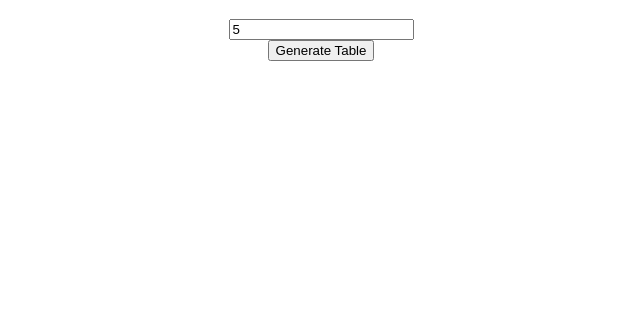
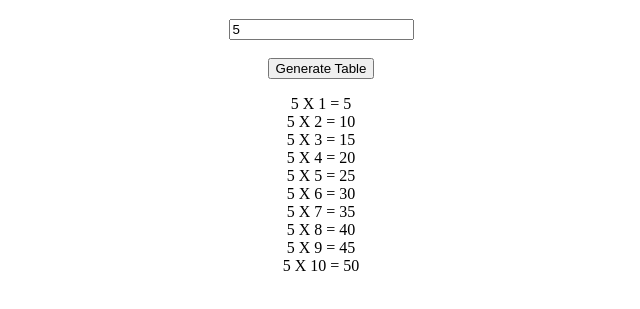
Before and after one commit to SyedAbrarTirmizi/Math-Table, a plain HTML site: page index.html in a window 1280 px wide. Both pictures are taken after typing "5" into the empty fields and a click on the button "Generate Table". Shown: the part 61-370 px from the top of the page, without its empty margins (319-959 px from the left). Drawn offline with Linux system fonts and the light colour scheme.

Commit message:
Table Generator

```diff
--- a/app.js
+++ b/app.js
@@ -1,15 +1,9 @@
-let getData = document.querySelector("#number");
-let putData = document.querySelector("#display");
-let inputForm = document.querySelector("#table-form");
-
-inputForm.addEventListener("submit", (event) => {
+document.getElementById("table").addEventListener("click", function (event) {
   event.preventDefault();
-  let tableOf = input.value;
-
-  display.innerHTML = "";
-
-  for (let i = 1; i <= 10; i++) {
-    const msg = `${tableOf} X ${i} = ${tableOf * i}`;
-    display.innerHTML += `${msg} <br>`;
+  let getData = document.getElementById("number").value;
+  let putData = document.getElementById("display");
+  putData.innerHTML = "";
+  for (i = 1; i <= 10; i++) {
+    putData.innerHTML += getData + " X " + i + " = " + getData * i + "<br>";
   }
 });
--- a/index.html
+++ b/index.html
@@ -4,18 +4,20 @@
     <meta charset="UTF-8" />
     <meta name="viewport" content="width=device-width, initial-scale=1.0" />
     <title>Multiplication Table Generator</title>
+    <link rel="stylesheet" href="style.css" />
   </head>
   <body>
-    <form id="table-form">
-      <center>
-        <h1>Multiplication Table Generator</h1>
-        <input type="number" id="number" />
+    <center>
+      <h1>Multiplication Table Generator</h1>
+      <form id="table-form">
+        <input type="number" id="number" placeholder="Enter Number" />
+        <br />
         <br />
         <button type="submit" id="table">Generate Table</button>
         <br />
-        <div id="display"></div>
-      </center>
-    </form>
+        <p id="display"></p>
+      </form>
+    </center>
     <script src="./app.js"></script>
   </body>
 </html>
```
Also changed, not shown: style.css (added).
